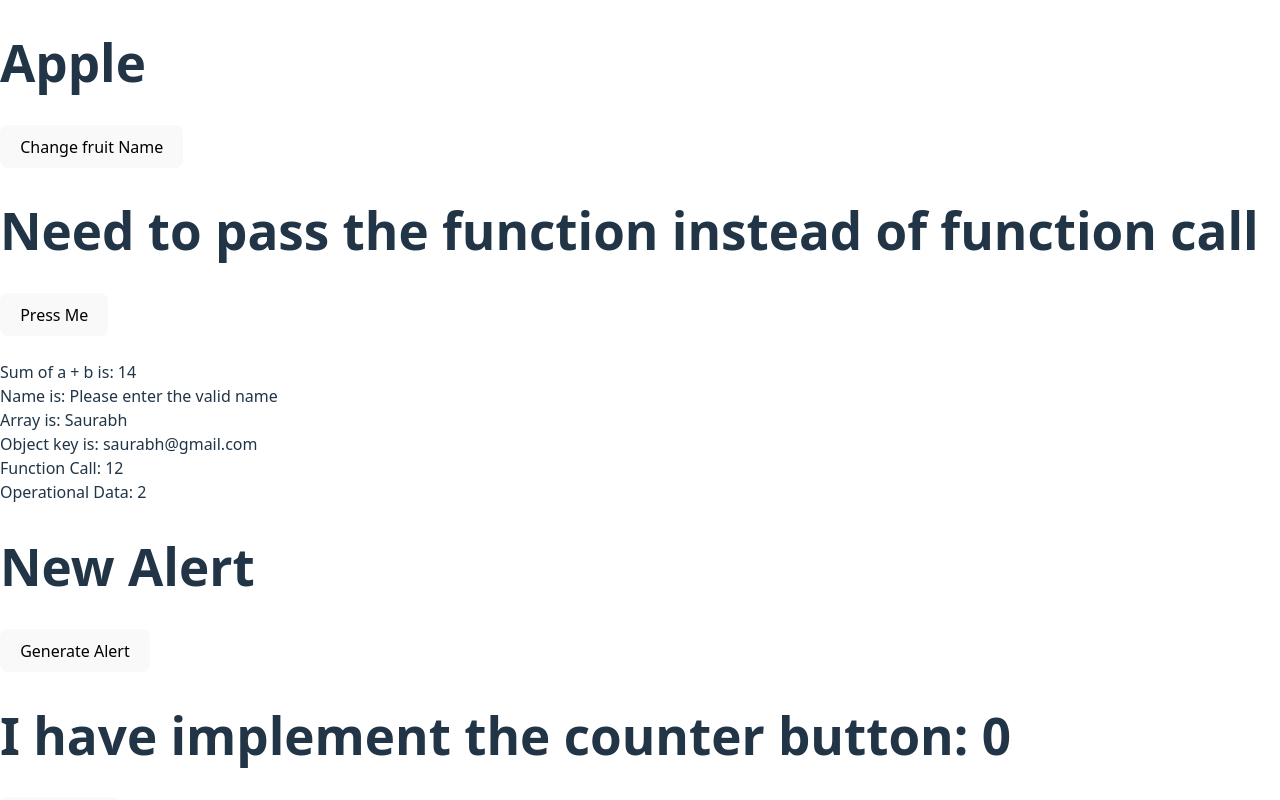
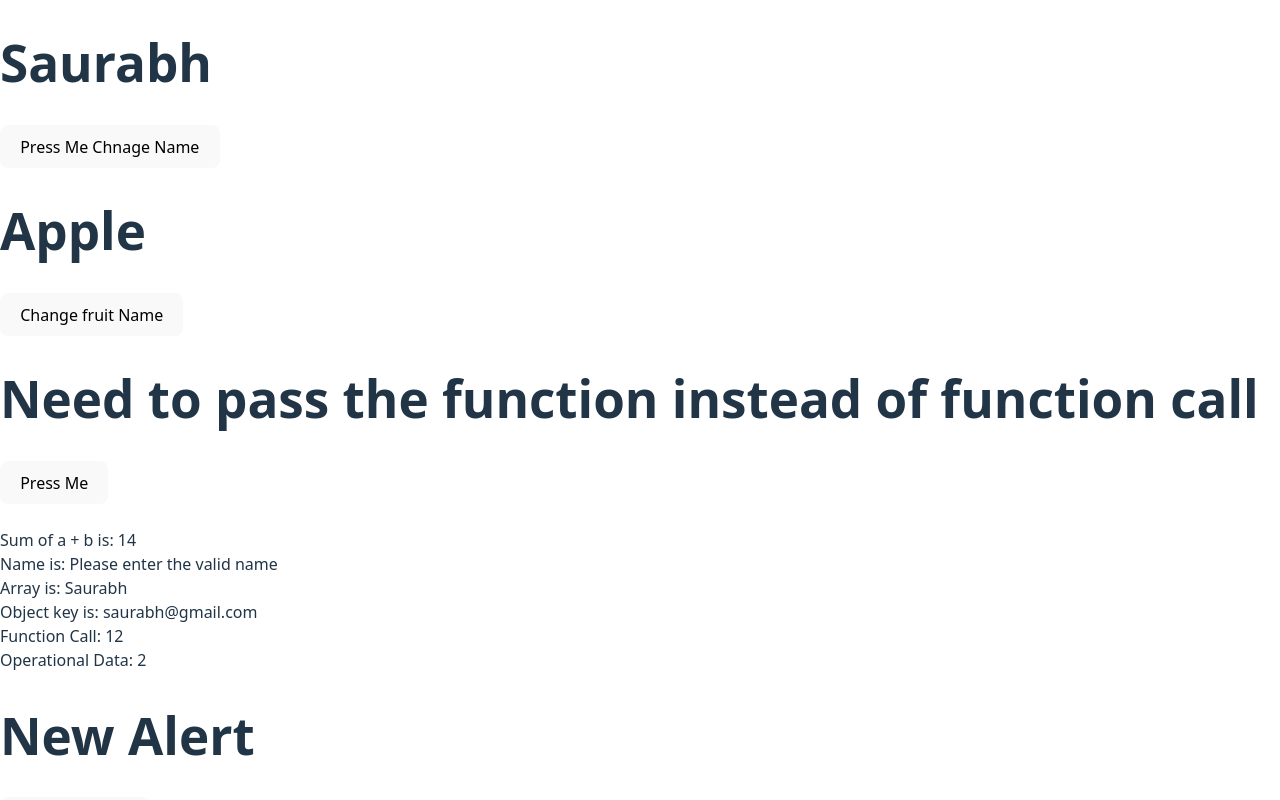
Before and after one commit to saurabhsinngh/React-Basic-Practice, a React (Vite) app: page / in a window 1280 px wide. Shown: the top 800 px of the page. Built offline with nearby package versions, Linux system fonts and the light colour scheme.

Commit message:
Learn the use of Hooks(UseStae)

```diff
--- a/src/App.jsx
+++ b/src/App.jsx
@@ -7,11 +7,13 @@ import { userInfo } from './Export';
 import PracticeAll  from './practiceAll';
 import Table from './FunctionCall';
 import User from './UseState';
+import Hook from './Hook';
 
 function App() {
   const [counter, setCounter] = useState(0);
   return (
   <>
+    <Hook />
     <User />
     <Table />
     <br></br>
--- /dev/null
+++ b/src/Hook.jsx
@@ -0,0 +1,36 @@
+// Here is the use of variable but data not change when press (Press Me Chnage Name) button because here name is the variable not
+//  re-render the component to display the update content on the U.I So for autotmatic rendering use Hooks. jiske Aage use likha ho uska mtlb useState hota hai, like useSate
+
+import { useState } from "react";
+
+// function Hook() {
+//     let name = "Saurabh";
+//     let changeName = () => {
+//         name = "Suraj"
+//         console.log("name:", name);
+//     }
+//     return (
+//         <>
+//            <h1>{name}</h1>
+//            <button onClick={changeName}>Press Me Chnage Name</button>
+//         </>
+//     )
+// }
+
+function Hook() {
+    const [name, setName] = useState("Saurabh")
+    // [name, setName] Here first name is variable and second setName is the function.
+    let changeName = () => {
+        setName("Ajay")
+    }
+    return (
+        <>
+           <h1>{name}</h1>
+           <button onClick={changeName}>Press Me Chnage Name</button>
+        </>
+    )
+}
+
+// Note here useState Hook is used so hook is the re-render the component automatically whn its data is change.
+
+export default Hook;
```
